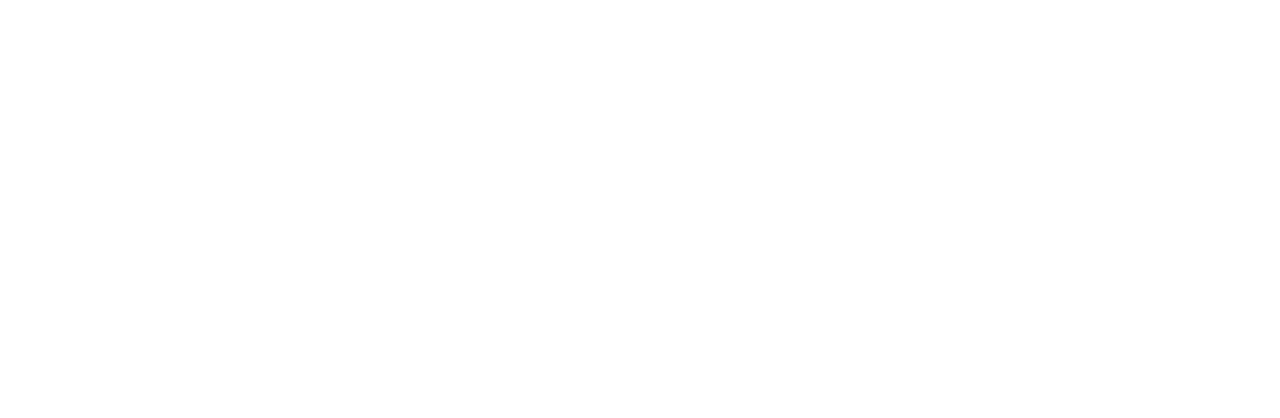
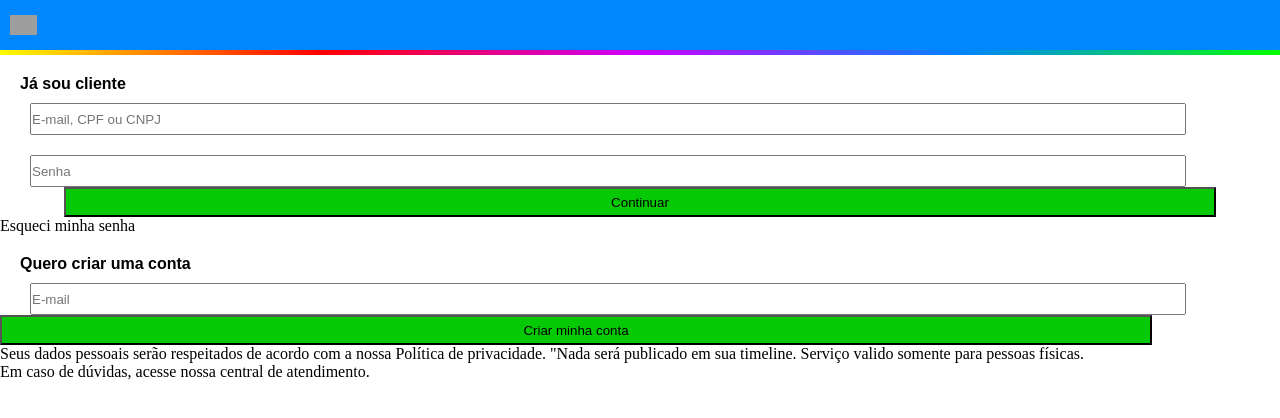
Before and after one commit to dio6uiw/dmagalu, a plain HTML site: page pagamento.html in a window 1280 px wide. Drawn offline with Linux system fonts and the light colour scheme; grey boxes are pictures that could not be loaded.

Commit message:
Add files via upload

```diff
--- a/index.css
+++ b/index.css
@@ -11,7 +11,7 @@ i{
 }
 header{
     background-color: rgb(0, 134, 255);
-padding-top: 10px;
+    padding-top: 10px;
 }
 
 .primeiro-menu{
--- /dev/null
+++ b/pagamento.css
@@ -0,0 +1,49 @@
+@import url('https://fonts.googleapis.com/css2?family=Roboto&display=swap');
+
+*{
+    padding: 0px;
+    margin: 0px;
+}
+
+header{
+    background-color: rgb(0, 134, 255);
+    padding-top: 10px;
+    display: flex;
+    flex-direction: row;
+    align-items: center;
+    padding-left: 10px;
+    padding-bottom: 15px;
+    padding-top: 15px;
+}
+
+header img{
+    height: 20px;
+}
+
+hr{
+    background-image: linear-gradient( to right, rgb(255, 251, 0), rgb(255, 0, 0), rgb(204, 0, 255), rgb(0, 132, 255), rgb(0, 255, 0) );
+    height: 5px;
+    border: 0px;
+}
+
+main .login input{
+    height: 28px;
+    width: 90%;
+    margin-left: 30px;
+    margin-top: 20px;
+}
+
+main .login h3{
+    font-size: 16px;
+    font-family: Arial, Helvetica, sans-serif;
+    color: black;
+    margin-top: 20px;
+    margin-left: 20px;
+    margin-bottom: -10px;
+}
+
+main .login button{
+    width: 90%;
+    height: 30px;
+    background-color: rgb(6, 201, 6);
+}
--- a/pagamento.html
+++ b/pagamento.html
@@ -5,8 +5,29 @@
     <meta http-equiv="X-UA-Compatible" content="IE=edge">
     <meta name="viewport" content="width=device-width, initial-scale=1.0">
     <title>Document</title>
+    <link rel="stylesheet" href="pagamento.css">
 </head>
 <body>
+    <header>
+        <img src="https://omnilogic.com.br/midia/logos/23.png" alt="">
+    </header>
+    <hr>
+    <main>
+        <div class="login">
+            <h3>Já sou cliente</h3>
+            <input type="text" id="" placeholder="E-mail, CPF ou CNPJ"/>
+            <br>
+            <input type="password" id="txtlogin" placeholder="Senha"/>
+            <center><button>Continuar</button></center>
+            <p>Esqueci minha senha</p>
+            <h3>Quero criar uma conta</h3>
+            <input type="text" id="txtlogin" placeholder="E-mail"/>
+            <button>Criar minha conta</button>
+        </div>
+        <p>Seus dados pessoais serão respeitados de acordo com a nossa Política de privacidade. "Nada será publicado em sua timeline. Serviço valido somente para pessoas físicas.<br>
+        Em caso de dúvidas, acesse nossa central de atendimento.</p>
+    </main>
 
+    <footer></footer>
 </body>
 </html>
```
